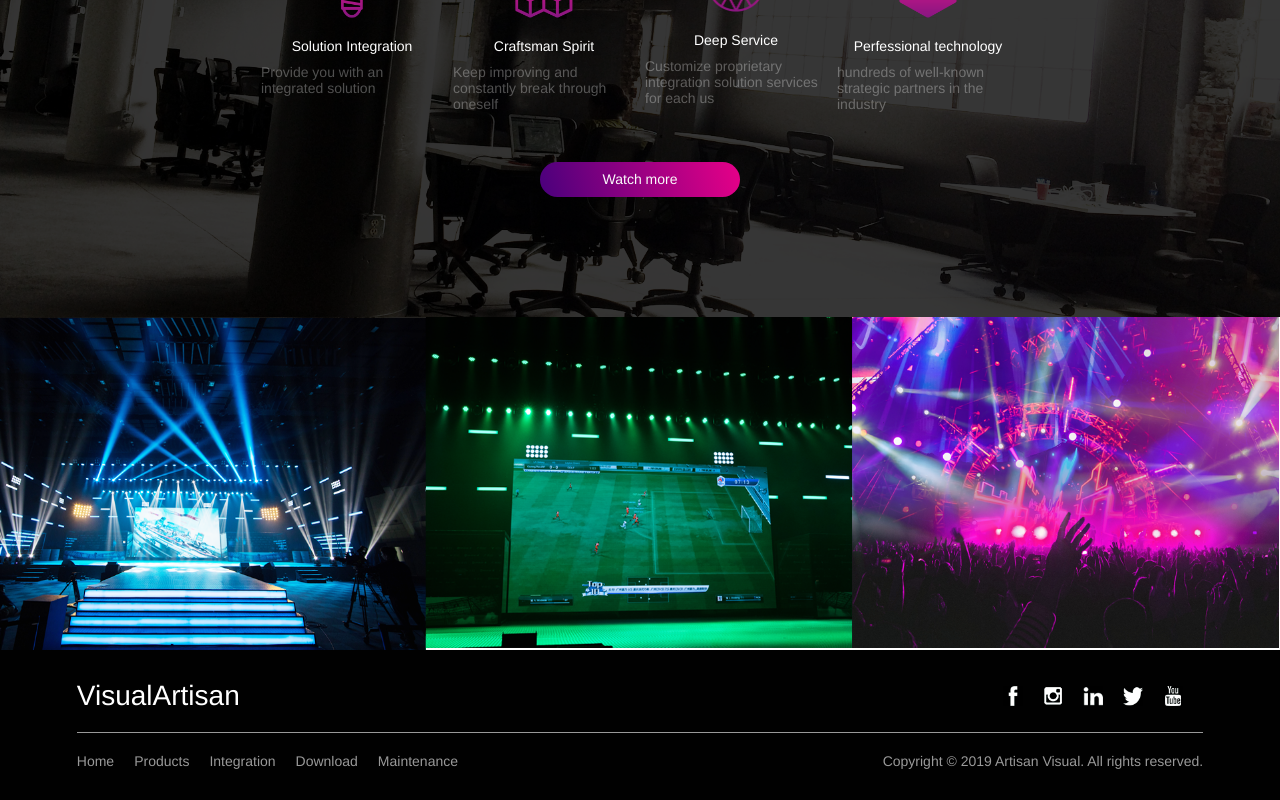
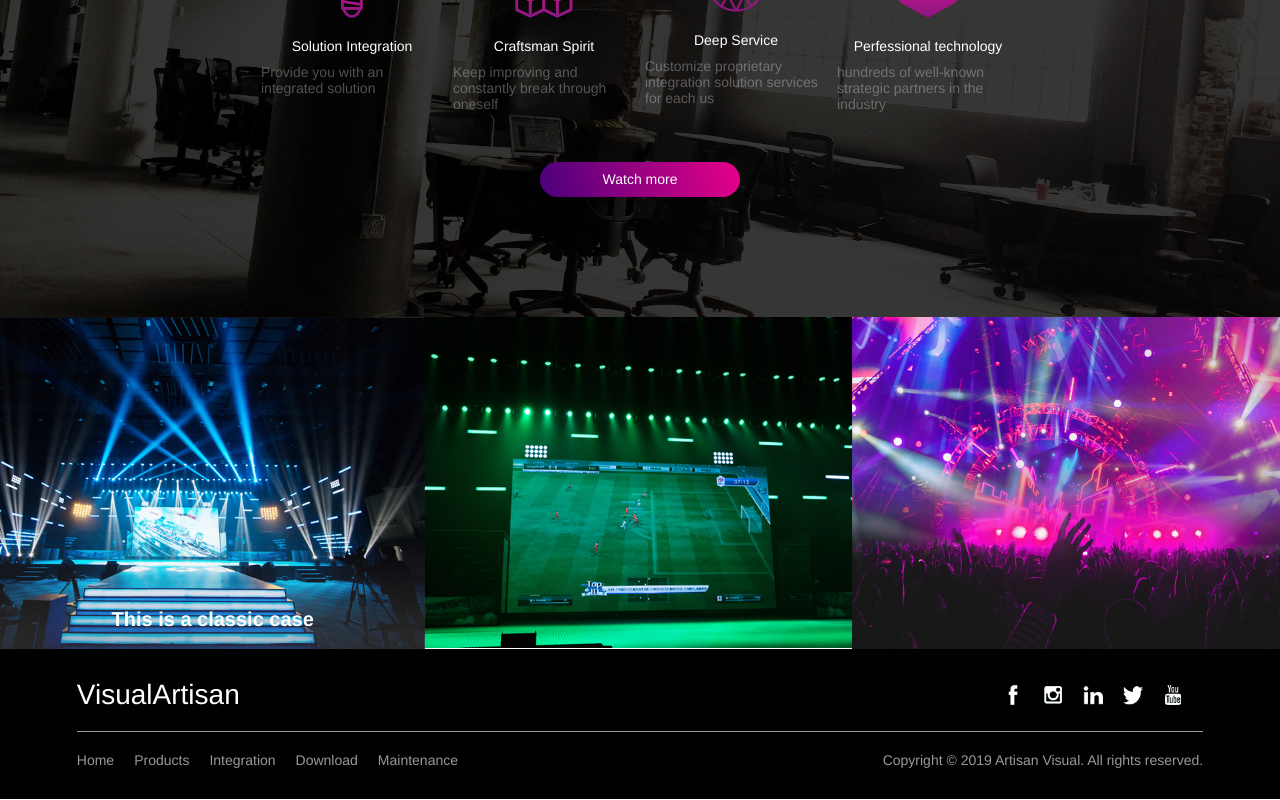
Before and after one commit to wx304196166/led_front_end, a Vue app: page /#/dashboard in a window 1280 px wide. Shown: the part 1235-2035 px from the top of the page. Built offline with nearby package versions, Linux system fonts and the light colour scheme.

Commit message:
增加遮罩

```diff
--- a/src/views/dashboard/dashboard.vue
+++ b/src/views/dashboard/dashboard.vue
@@ -36,9 +36,15 @@
 
     </div>
     <div class="case">
-      <span><img :src="Case1"></span>
-      <span><img :src="Case2"></span>
-      <span><img :src="Case3"></span>
+      <div @mouseenter="control=true" @mouseleave="control=false">
+        <img :src="Case1" :class="{'img-hover':control}">
+        <div class="mask cover" :style="{backgroundImage:`url(${mask})`}"  :class="{'mask-hover':control}">
+          <span class="title">This is a classic case</span>
+          <p>Lorem ipsum dolor sit amet consectetur, adipisicing elit. Omnis, asperiores assumenda! Inventore labore officia possimus consequuntur eveniet! Quasi, quod aliquam quo dolor perspiciatis ducimus vero consequuntur, odio natus iure illum.</p>
+        </div>
+      </div>
+      <div><img :src="Case2"></div>
+      <div><img :src="Case3"></div>
     </div>
   </div>
 </template>
@@ -53,11 +59,11 @@ import About1 from '@/assets/img/home/about1.png';
 import About2 from '@/assets/img/home/about2.png';
 import About3 from '@/assets/img/home/about3.png';
 import About4 from '@/assets/img/home/about4.png';
-
+import mask from '@/assets/img/home/mask.png';
 export default {
   name: 'Dashboard',
   data() {
-    return { Banner, About, Case1, Case2, Case3, About1, About2, About3, About4 };
+    return { Banner, About, Case1, Case2, Case3, About1, About2, About3, About4, mask,control:false };
   }
 
 };
@@ -67,8 +73,15 @@ export default {
 .case {
   display: flex;
   flex-direction: row;
-  span {
-    width: 33.3%;
+  img {
+    transform: scale(1, 1);
+    transition: all 0.36s cubic-bezier(0.785, 0.135, 0.15, 0.86);
+  }
+  > div {
+    width: 100% / 3;
+    position: relative;
+    cursor: pointer;
+    overflow: hidden;
   }
 }
 .submit {
@@ -79,14 +92,15 @@ export default {
   height: 2.5rem;
   line-height: 2.5rem;
   border-radius: 1.7857rem;
-  margin:50px auto 0;
+  margin: 50px auto 0;
 }
 .about {
   height: 42.2857rem;
   color: #fff;
-  & > div {
+  > div {
     margin: 0 auto;
     width: 60%;
+    overflow: hidden;
   }
   h1 {
     text-align: center;
@@ -124,4 +138,37 @@ img {
   height: auto;
   vertical-align: top;
 }
+.mask {
+  position: absolute;
+  bottom: 120px;
+  transform: translateY(100%);
+  left: 0;
+  width: 100%;
+  text-align: center;
+  padding-bottom: 20px;
+  padding-top: 70px;
+  transition: all 0.36s cubic-bezier(0.785, 0.135, 0.15, 0.86);
+  color: #fff;
+  .title {
+    font-size: 1.4286rem;
+    line-height: 40px;
+    font-weight: 700;
+  }
+  p {
+    text-align: left;
+
+    padding: 0 0.7143rem;
+    font-size: 1.1429rem;
+    line-height: 25px;
+  }
+}
+.case {
+  .img-hover {
+    transform: scale(1.2, 1.2);
+  }
+  .mask-hover {
+    bottom: 0;
+    transform: translateY(0);
+  }
+}
 </style>
```
Also changed, not shown: src/assets/img/home/mask.png (added).
